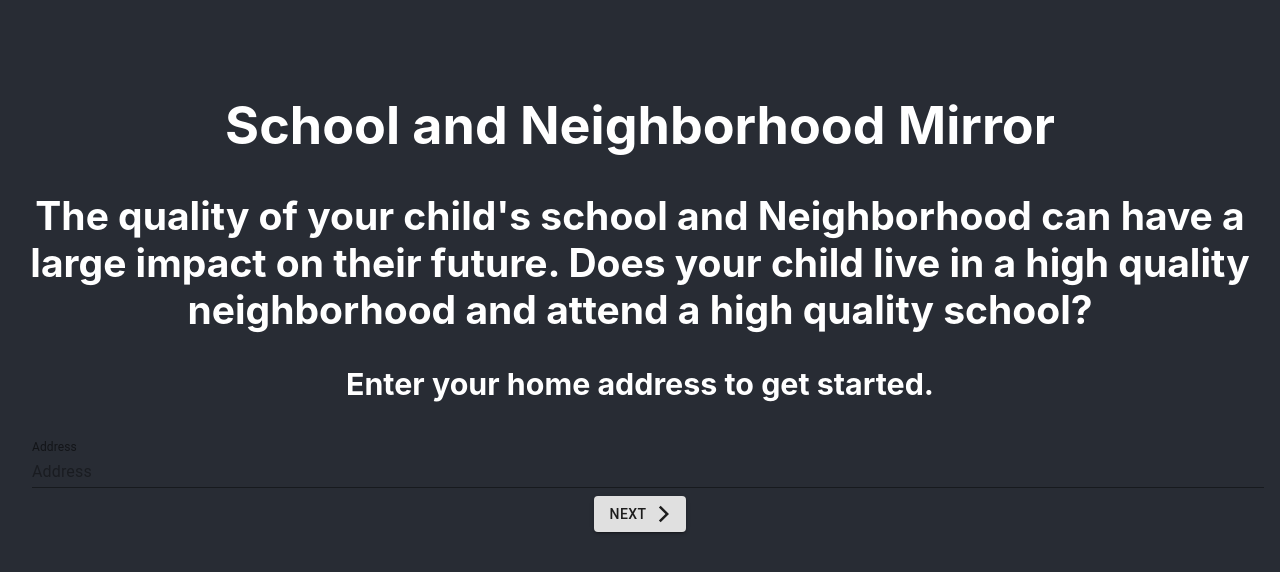
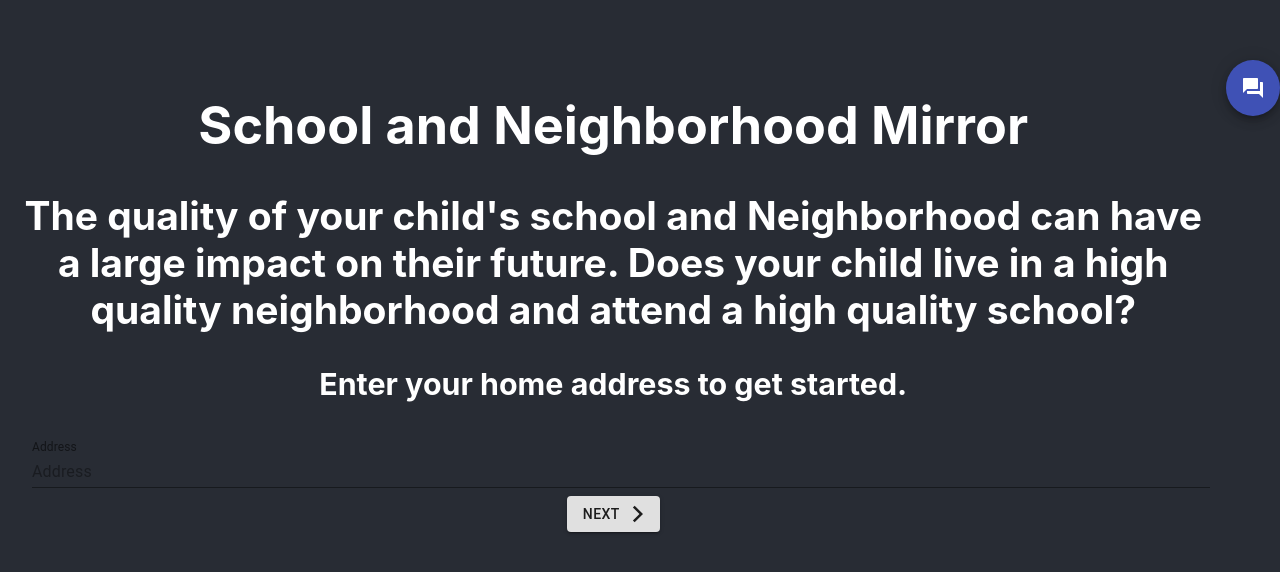
Before and after one commit to Pharce/opportunity-atlas, a React (Create React App) app in the folder frontend/: page / in a window 1280 px wide. Shown: the part 104-676 px from the top of the page. Built offline with nearby package versions, Linux system fonts and the light colour scheme.

Commit message:
Added Floating Action Button
Floating action button currently position in top right. Needs to be positioned in the bottom.

```diff
--- a/frontend/src/components/HomePage/HomePage.js
+++ b/frontend/src/components/HomePage/HomePage.js
@@ -5,6 +5,9 @@ import Button from '@material-ui/core/Button';
 import { render } from 'react-dom';
 import { Link } from "react-router-dom";
 import ArrowForwardIosIcon from "@material-ui/icons/ArrowForwardIos";
+import { Fab } from "@material-ui/core";
+import  QuestionAnswerIcon from "@material-ui/icons/QuestionAnswer";
+
 
 
 
@@ -16,7 +19,8 @@ export default class HomePage extends Component {
 
     render() {
         return (
-            <Container>
+            <div style={{ display: 'flex'}}>
+            <Container >
                 <h1>
                     School and Neighborhood Mirror
                 </h1>
@@ -40,6 +44,10 @@ export default class HomePage extends Component {
                     </Button>
                 </Link>
             </Container>
+            <Fab color="primary" position="right-bottom">
+                <QuestionAnswerIcon />
+            </Fab>
+            </div>
         );
     }
 }
--- a/frontend/src/components/SchoolQuality/SchoolQuality.js
+++ b/frontend/src/components/SchoolQuality/SchoolQuality.js
@@ -5,7 +5,7 @@ import Button from "@material-ui/core/Button";
 import Container from "@material-ui/core/Container";
 import { Link } from "react-router-dom";
 import { Fab } from "@material-ui/core";
-import { QuestionAnswerIcon } from "@material-ui/icons/QuestionAnswer";
+import  QuestionAnswerIcon from "@material-ui/icons/QuestionAnswer";
 import ArrowForwardIosIcon from "@material-ui/icons/ArrowForwardIos";
 
 
@@ -52,7 +52,9 @@ export default class SchoolQuality extends Component {
 
     render() {
         return(
+
             <Container>
+
                 <h1>
                     According to AKEB's school ratings, you attend a quality school.
                     See below for details according to different school ratings websites.
@@ -74,7 +76,9 @@ export default class SchoolQuality extends Component {
                                 Next
                     </Button>
                 </Link>
-
+                <Fab color="primary" position="right-bottom">
+                    <QuestionAnswerIcon />
+                </Fab>
             </Container>
 
         );
```
Also changed, not shown: 1 other file (tests, documents, lock files or other folders).
